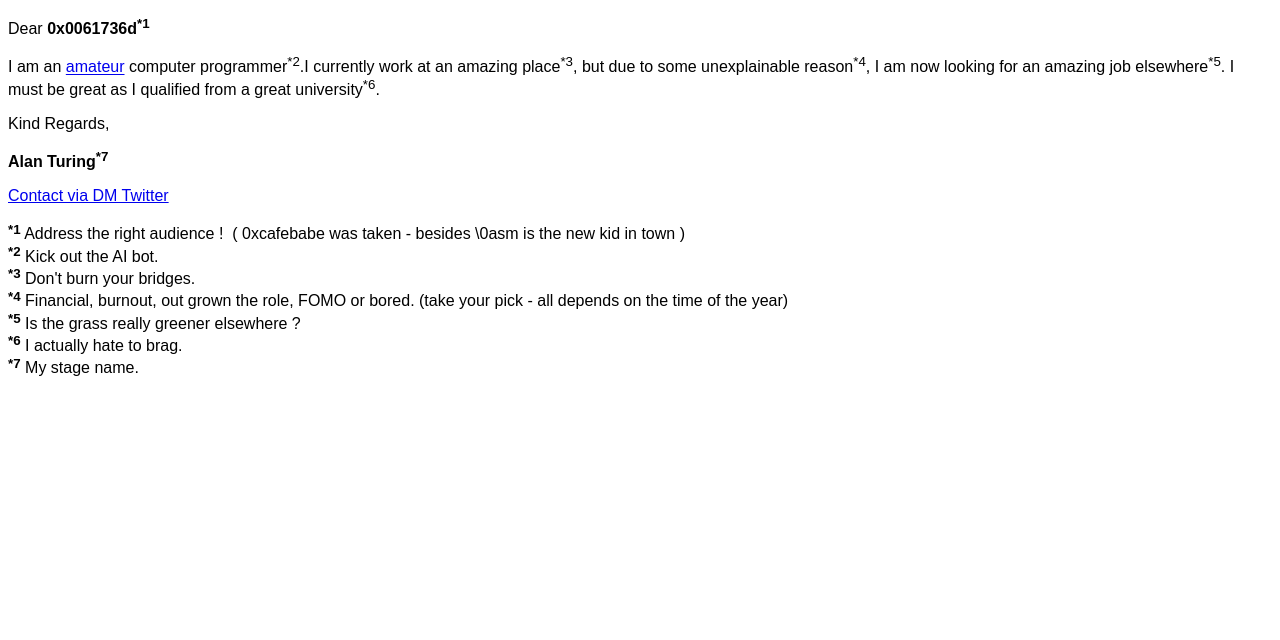
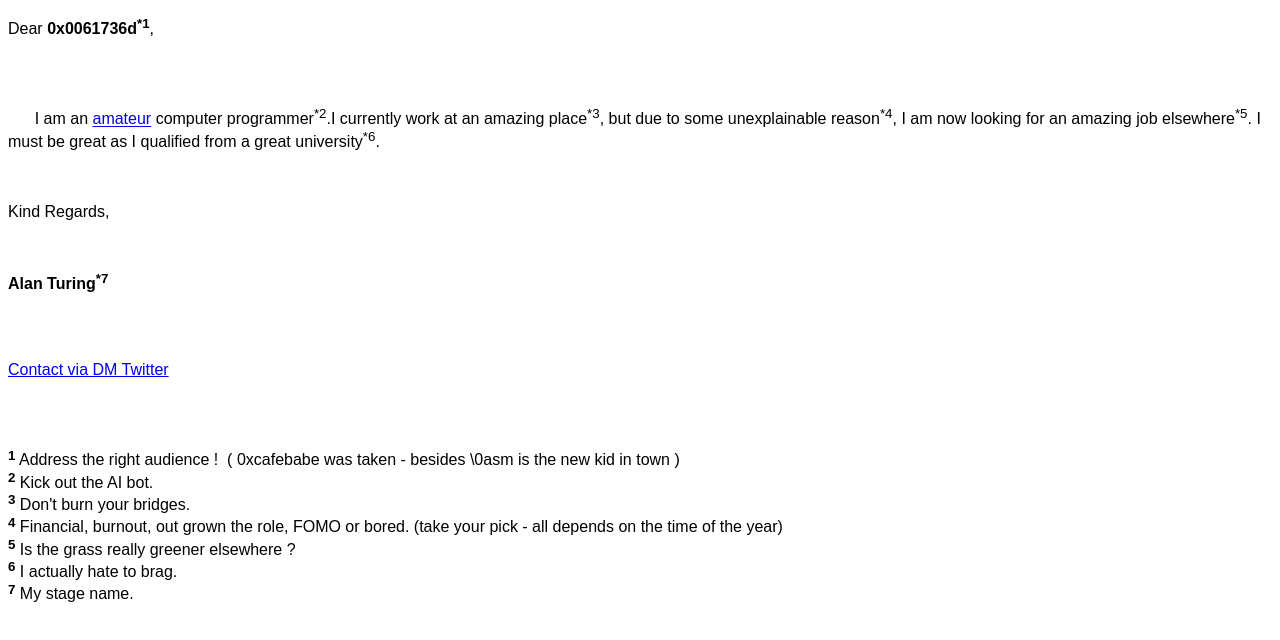
Before and after one commit to 0x0061736d/0x0061736d.github.io, a plain HTML site: page index.html in a window 1280 px wide. Drawn offline with Linux system fonts and the light colour scheme.

Commit message:
Update index.html

```diff
--- a/index.html
+++ b/index.html
@@ -9,30 +9,34 @@
 </head>
 <body>
 <p>
-Dear <b>0x0061736d<sup>*1</sup></b>
+Dear <b>0x0061736d<sup>*1</sup></b>,
 </p>
+<br/><br/>
 <p>
-I am an <a href="https://en.wikipedia.org/wiki/Amateur">amateur</a> computer programmer<sup>*2</sup>.I currently work at an amazing place<sup>*3</sup>, but due to some unexplainable reason<sup>*4</sup>, I am now looking for an amazing job elsewhere<sup>*5</sup>. I must be great as I qualified from a great university<sup>*6</sup>.
+&nbsp;&nbsp;&nbsp;&nbsp;&nbsp;&nbsp;I am an <a href="https://en.wikipedia.org/wiki/Amateur">amateur</a> computer programmer<sup>*2</sup>.I currently work at an amazing place<sup>*3</sup>, but due to some unexplainable reason<sup>*4</sup>, I am now looking for an amazing job elsewhere<sup>*5</sup>. I must be great as I qualified from a great university<sup>*6</sup>.
 <p>
+<br/><br/>
 Kind Regards,
 </p>
-
+<br/>
 <p>
 <b>Alan Turing<sup>*7</sup></b>
 </p>
-
+<br/><br/>
 <p>
   <a href="https://twitter.com/direct_messages/create/0x0061736d">Contact via DM Twitter</a>
 </p>
 
+<br/>
+<br/>
 <pre>
-<b><sup>*1</sup></b> Address the right audience !  ( 0xcafebabe was taken - besides \0asm is the new kid in town )
-<b><sup>*2</sup></b> Kick out the AI bot.
-<b><sup>*3</sup></b> Don't burn your bridges.
-<b><sup>*4</sup></b> Financial, burnout, out grown the role, FOMO or bored. (take your pick - all depends on the time of the year)
-<b><sup>*5</sup></b> Is the grass really greener elsewhere ?
-<b><sup>*6</sup></b> I actually hate to brag.
-<b><sup>*7</sup></b> My stage name.
+<b><sup>1</sup></b> Address the right audience !  ( 0xcafebabe was taken - besides \0asm is the new kid in town )
+<b><sup>2</sup></b> Kick out the AI bot.
+<b><sup>3</sup></b> Don't burn your bridges.
+<b><sup>4</sup></b> Financial, burnout, out grown the role, FOMO or bored. (take your pick - all depends on the time of the year)
+<b><sup>5</sup></b> Is the grass really greener elsewhere ?
+<b><sup>6</sup></b> I actually hate to brag.
+<b><sup>7</sup></b> My stage name.
 </pre>
 
 
```
